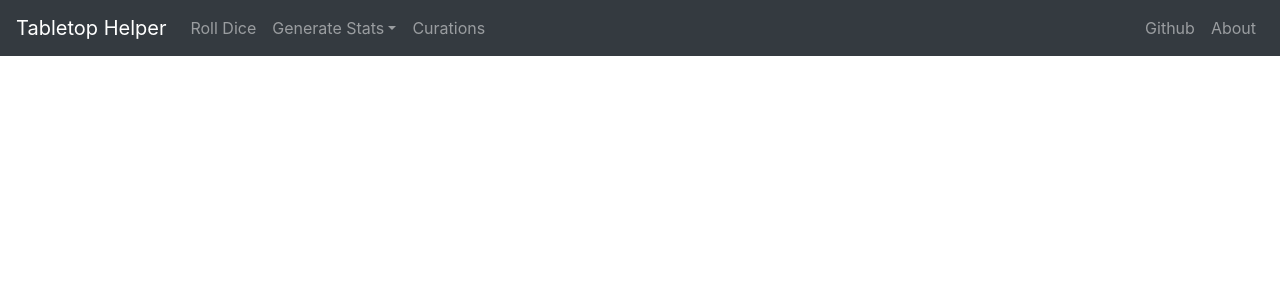
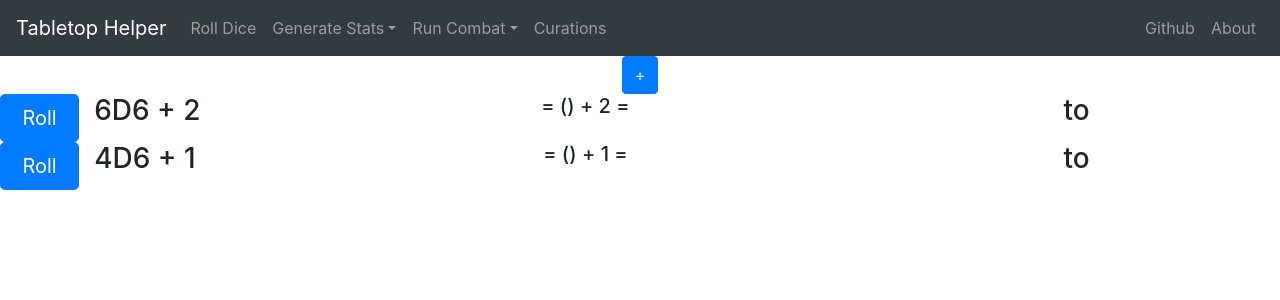
Before and after one commit to arhamHumayun/Tabletop-Helper, a React (Create React App) app in the folder client/: page /combat/cp in a window 1280 px wide. Shown: the top 300 px of the page. Built offline with nearby package versions, Linux system fonts and the light colour scheme.

Commit message:
Added auto roll for combat in cyberpunk2020 unfinished

```diff
--- a/client/src/components/AppHeader.js
+++ b/client/src/components/AppHeader.js
@@ -19,6 +19,9 @@ export default class AppHeader extends Component {
                 <NavDropdown.Divider />
                 <NavDropdown.Item href="/pointbuy/dnd">Dnd 5e Point Buy</NavDropdown.Item>
               </NavDropdown>
+              <NavDropdown title="Run Combat" id="collapsible-nav-dropdown">
+              <NavDropdown.Item href="/combat/cp">CyberPunk2020</NavDropdown.Item>
+              </NavDropdown>
               <Nav.Link href="/curations">Curations</Nav.Link>
             </Nav>
             <Nav>
--- /dev/null
+++ b/client/src/components/Combat/CyberpunkCombat.js
@@ -0,0 +1,100 @@
+import React, { Component } from 'react'
+import Button from 'react-bootstrap/Button'
+import Container from 'react-bootstrap/Container'
+import Row from 'react-bootstrap/Row'
+import Col from 'react-bootstrap/Col'
+
+export default class CyberpunkCombat extends Component {
+
+    constructor(props) {
+        super(props);
+        this.state = {
+            body: "",
+            results: [],
+            rolls: []
+        }
+        this.roll = this.roll.bind(this);
+    }
+
+    roll() {
+        let
+        body = 0,
+        rolls = 0,
+        results = new Array(this.props.numBullets)
+
+        body = Math.floor(Math.random() * 10) + 1
+
+        for(var i = 0; i < this.props.numDice; i++) {
+            results[i] = new Array(this.props.numDice)
+            results[i] = Math.floor(Math.random() * this.props.diceSize) + 1
+            rolls += results[i]
+        }
+        rolls += this.props.damageBonus
+        console.log(rolls[i])
+
+        for(i = 0; i < (this.props.numDice - 1); i++) {
+            results[i] = results[i] + " + "
+        }
+
+        switch(body) {
+            case 1:
+                body = "head";
+                break;
+            case 2:
+            case 3:
+            case 4:
+                body = "torso";
+                break;
+            case 5:
+                body = "right arm"
+                break;
+            case 6:
+                body = "left arm"
+                break;
+            case 7:
+            case 8:
+                body = "right leg";
+                break;
+            case 9:
+            case 10:
+                body = "left leg";
+                break;
+            default:
+                body = "";
+
+        }
+
+        this.setState(state => ({
+            body: body,
+            results: results,
+            rolls: rolls
+        }))
+    }
+
+    render() {
+        return (
+            <div>
+                <Container style={{
+                    left: '0px',
+                    position: 'left',
+                    display: 'contents'
+                    }}>
+                    <Row>
+                        <Col sm={1} >
+                            <Button variant="primary" onClick={this.roll} size="lg" className="btn btn-primary btn-lg btn-block" block>Roll</Button>
+                        </Col>
+                        <Col sm={2} style={{padding: '0', 'textAlign': 'left'}}>
+                            <h3 style={{padding: '0'}}>{this.props.numDice}D{this.props.diceSize} + {this.props.damageBonus}</h3>
+                        </Col>
+                        <Col sm={5} >
+                            <h5>= ({this.state.results}) + {this.props.damageBonus} =</h5>
+                        </Col>
+                        <Col sm={4} >
+                            <h3>{this.state.rolls} to {this.state.body}</h3>
+                        </Col>
+                    </Row>
+                </Container>
+            </div>
+        )
+    }
+}
--- /dev/null
+++ b/client/src/components/Combat/CyberpunkWrapper.js
@@ -0,0 +1,52 @@
+import React, { Component } from 'react'
+import Button from 'react-bootstrap/Button'
+import CyberpunkCombat from './CyberpunkCombat'
+import Modal from 'react-bootstrap/Modal'
+
+
+export default class CyberpunkWrapper extends Component {
+
+    constructor(props) {
+        super(props)
+
+        this.state = {
+            showModal: false
+        }
+        this.handleShow = this.handleShow.bind(this)
+        this.handleClose = this.handleClose.bind(this)
+    }
+
+    handleShow() { this.setState({ showModal: true })}
+
+    handleClose() {this.setState({ showModal: false })}
+
+    render() {
+        return (
+            <div>
+            <Button variant="primary" onClick={this.handleShow}>
+                +
+            </Button>
+
+            <Modal show={this.state.showModal} onHide={this.handleClose}>
+                <Modal.Header closeButton>
+                <Modal.Title>Add new dice configuration</Modal.Title>
+                </Modal.Header>
+                    <Modal.Body>
+
+                    </Modal.Body>
+                <Modal.Footer>
+                    <Button variant="secondary" onClick={this.handleClose}>
+                        Close
+                    </Button>
+                    <Button variant="primary" onClick={this.handleClose}>
+                        Save Changes
+                    </Button>
+                </Modal.Footer>
+            </Modal>
+
+            <CyberpunkCombat numDice={6} damageBonus={2} diceSize={6}/>
+            <CyberpunkCombat numDice={4} damageBonus={1} diceSize={6}/>
+            </div>
+        )
+    }
+}
--- a/client/src/components/Main.js
+++ b/client/src/components/Main.js
@@ -6,6 +6,7 @@ import SplashScreen from './SplashScreen';
 import DND5eStats from './StatGenerator/DND5eStats';
 import CoCStats from './StatGenerator/CoCStats';
 import Curations from './Curations'
+import CyberpunkWrapper from './Combat/CyberpunkWrapper'
 
 const Main = () => (
     <main style={{height: '100%'}} >
@@ -16,6 +17,7 @@ const Main = () => (
             <Route exact path ='/generate/dnd' component={DND5eStats}/>
             <Route exact path ='/generate/coc' component={CoCStats}/>
             <Route exact path ='/curations' component={Curations}/>
+            <Route exact path ='/combat/cp' component={CyberpunkWrapper}/>
         </Switch>
     </main>
 )
```
